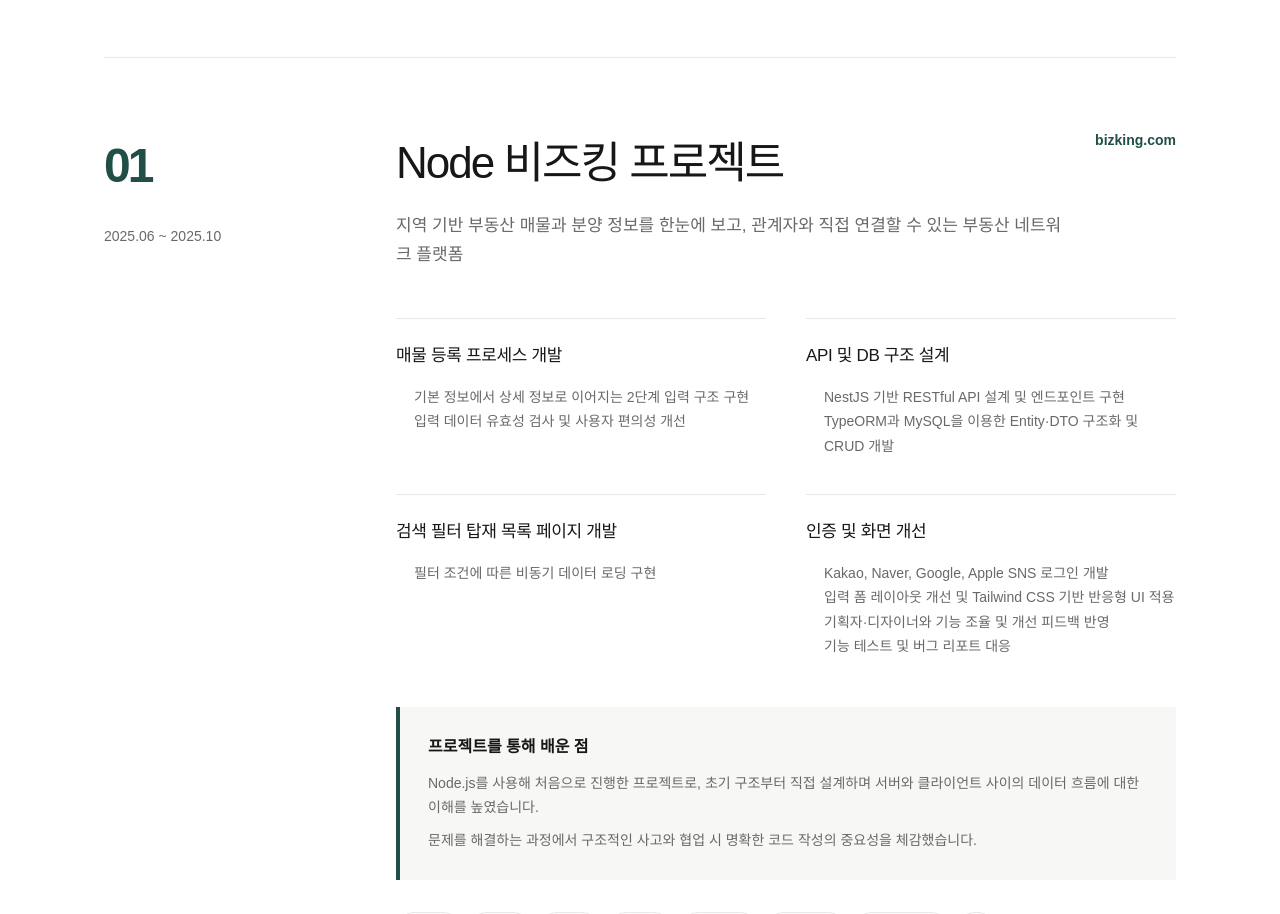
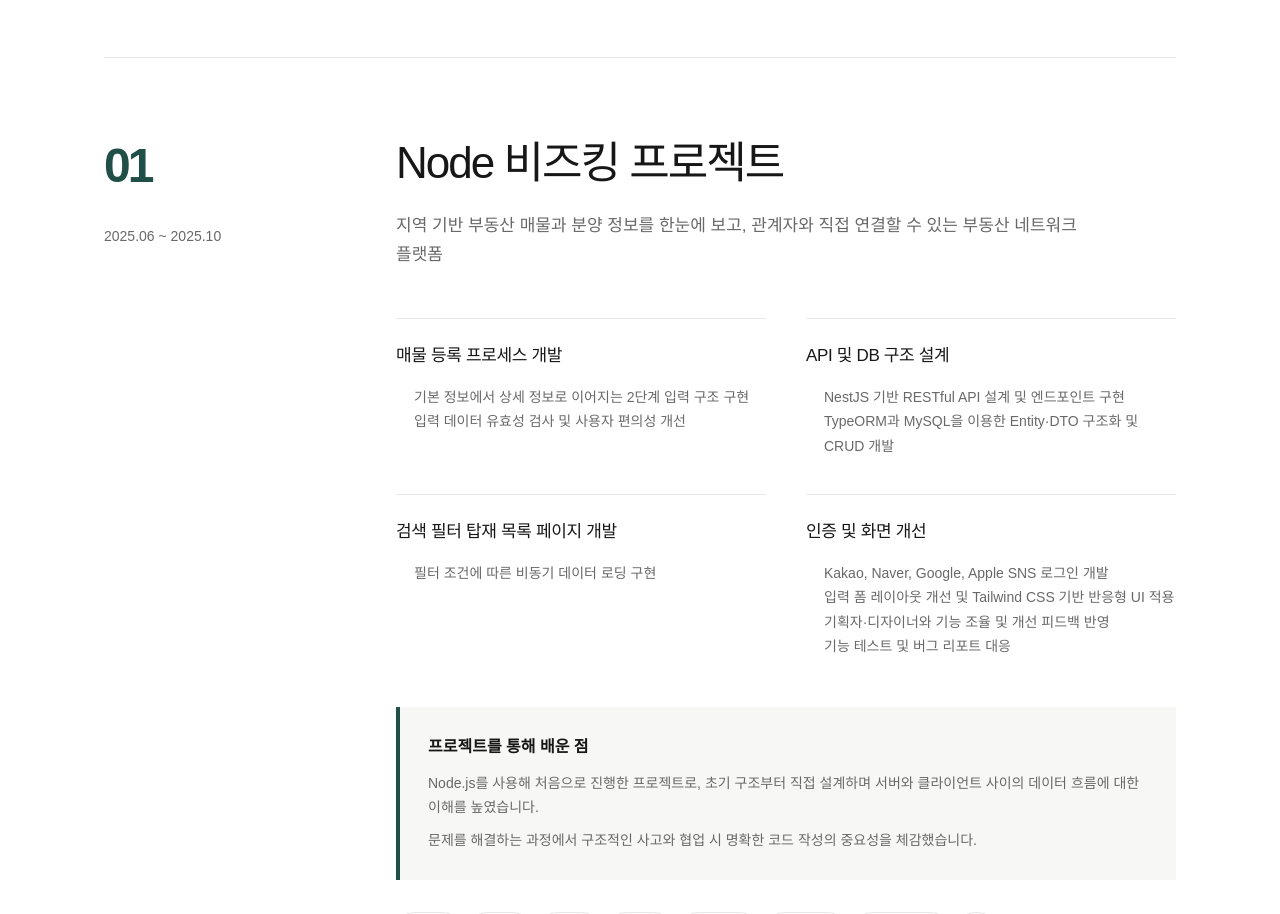
Before and after one commit to kojihye0621/portfolio, a Next.js app in the folder frontend/: page /gpt in a window 1280 px wide. Shown: the part 2300-3214 px from the top of the page. Built offline with nearby package versions, Linux system fonts and the light colour scheme.

Commit message:
링크 접속 가능 여부 확인

```diff
--- a/frontend/data/resume.ts
+++ b/frontend/data/resume.ts
@@ -135,7 +135,7 @@ export const resumeData = {
         'Tailwind CSS',
         'Git',
       ],
-      links: [{ label: 'bizking.com', href: 'https://bizking.com/' }],
+      // links: [{ label: 'bizking.com', href: 'https://bizking.com/' }], 서비스 종료된 듯
     },
     {
       title: 'PHP 쇼핑몰 솔루션 운영관리 및 유지보수',
```
